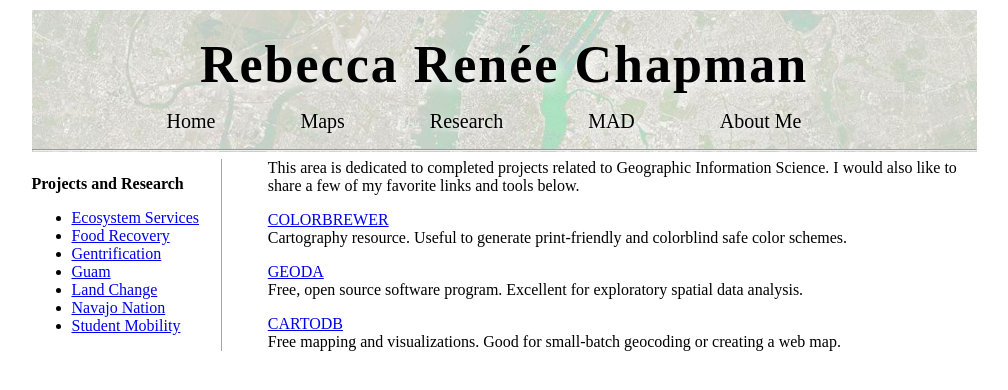
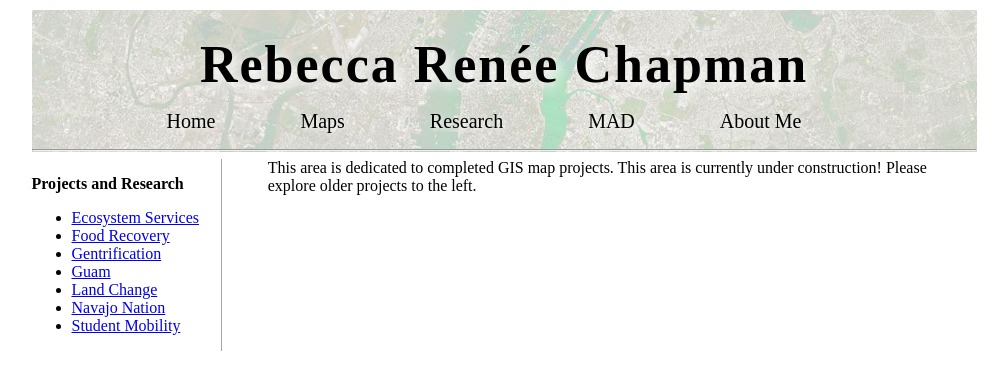
Before and after one commit to rebeccachapman/rebeccachapman.github.io, a Jekyll site: the page built from maps.html, in a window 1280 px wide. Shown: the top 390 px of the page, without its empty margins (136-1144 px from the left). Built offline with Jekyll 4.4.1, drawn with Linux system fonts in a browser that asks for light colours.

Commit message:
Update maps.html

```diff
--- a/maps.html
+++ b/maps.html
@@ -4,13 +4,4 @@
 ---
 
 <div class="content">
-  This area is dedicated to completed projects related to Geographic Information Science. I would also like to share a few of my favorite links and tools below.
-
-<p><a href ="http://colorbrewer2.org/">COLORBREWER</a> <br>
-Cartography resource. Useful to generate print-friendly and colorblind safe color schemes.</p>
-<p><a href =" http://geodacenter.asu.edu/projects/opengeoda">GEODA<a> <br>
-Free, open source software program. Excellent for exploratory spatial data analysis.</p>
-
-<p><a href = "http://cartodb.com/">CARTODB<a> <br>
-Free mapping and visualizations. Good for small-batch geocoding or creating a web map.</p>
-</div>
+  This area is dedicated to completed GIS map projects.  This area is currently under construction! Please explore older projects to the left. </div>
```
